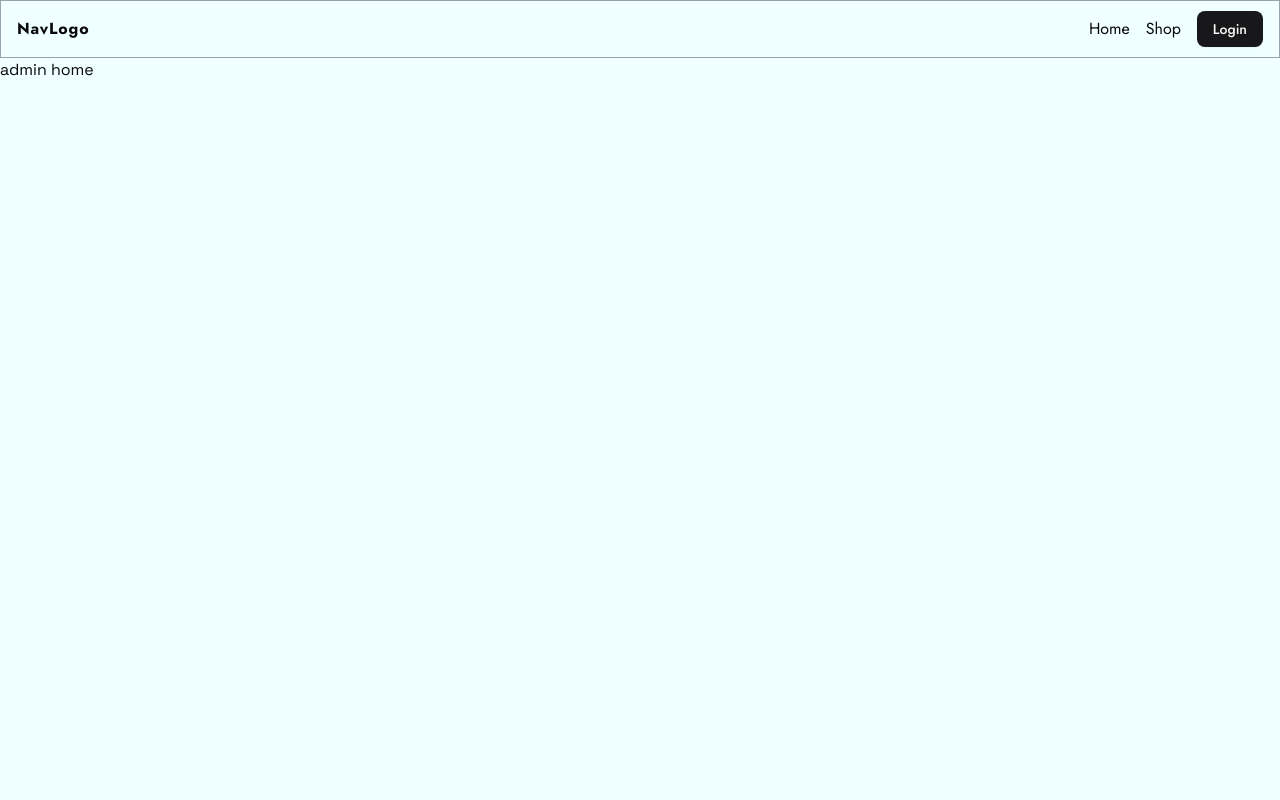
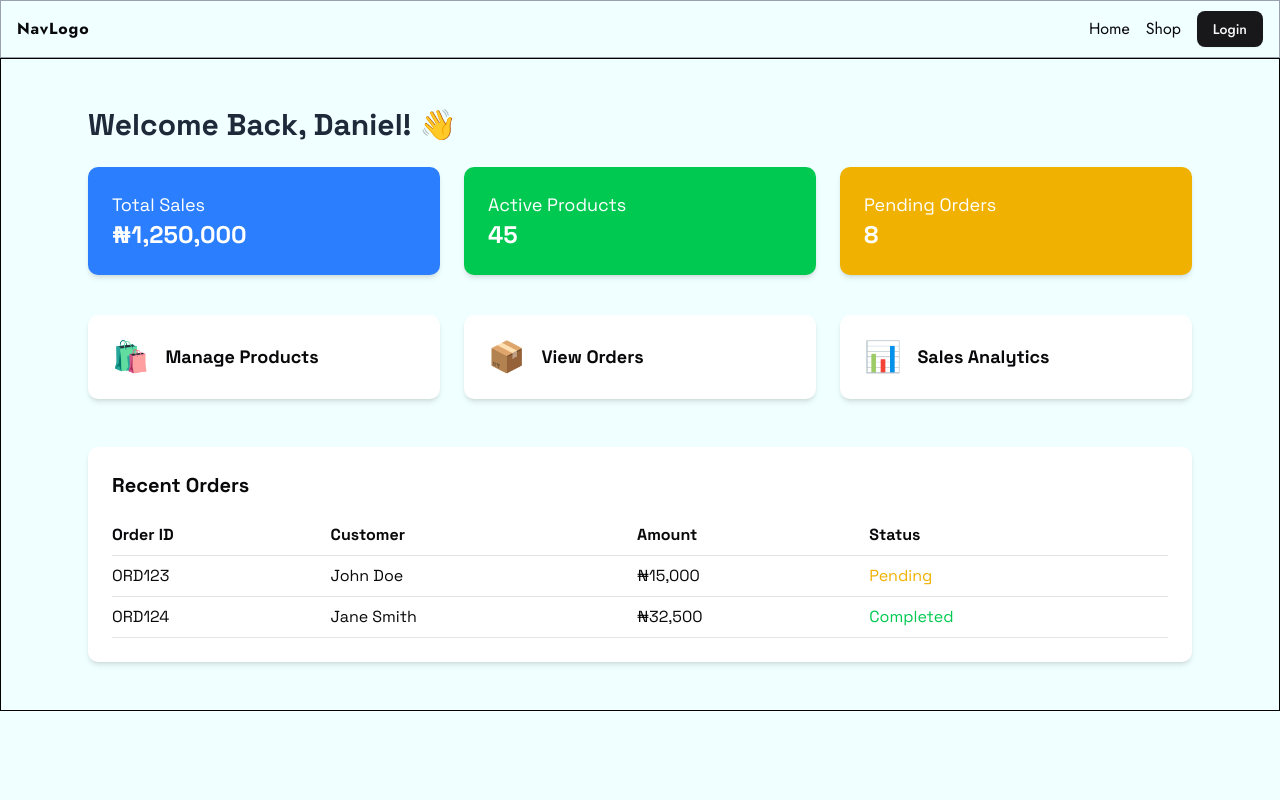
Before and after one commit to JoshuaOloton/e-commerce, a Next.js app: page /home in a window 1280 px wide. Shown: the top 800 px of the page. Built offline with nearby package versions, Linux system fonts and the light colour scheme; no server answers; a web font is replaced by a local one.

Commit message:
feat: add make offer and admin home page

```diff
--- a/app/(admin)/home/page.tsx
+++ b/app/(admin)/home/page.tsx
@@ -1,5 +1,6 @@
 "use client";
 
+import Link from "next/link";
 import { useSession } from "next-auth/react";
 
 const page = () => {
@@ -8,7 +9,80 @@ const page = () => {
   console.log(status);
 
   return (
-    <div>admin home</div>
+    <div className="border border-black">
+      {/* Main Content */}
+      {/* Main Content */}
+      <div className="max-w-6xl mx-auto py-12 px-6">
+        <h2 className="text-3xl font-semibold text-gray-800 mb-6">
+          Welcome Back, Daniel! 👋
+        </h2>
+
+        {/* Key Metrics */}
+        <div className="grid md:grid-cols-3 gap-6">
+          {[
+            { label: "Total Sales", count: "₦1,250,000", color: "bg-blue-500" },
+            { label: "Active Products", count: "45", color: "bg-green-500" },
+            { label: "Pending Orders", count: "8", color: "bg-yellow-500" },
+          ].map((stat, index) => (
+            <div
+              key={index}
+              className={`p-6 rounded-lg text-white shadow-md ${stat.color}`}
+            >
+              <h3 className="text-lg">{stat.label}</h3>
+              <p className="text-2xl font-bold">{stat.count}</p>
+            </div>
+          ))}
+        </div>
+
+        {/* Quick Actions */}
+        <div className="mt-10 grid md:grid-cols-3 gap-6">
+          {[
+            { text: "Manage Products", link: "/products", icon: "🛍️" },
+            { text: "View Orders", link: "/seller/orders", icon: "📦" },
+            { text: "Sales Analytics", link: "/seller/analytics", icon: "📊" },
+          ].map((action, index) => (
+            <Link
+              key={index}
+              href={action.link}
+              className="bg-white p-6 rounded-lg shadow-md flex items-center gap-4 hover:shadow-lg transition"
+            >
+              <span className="text-3xl">{action.icon}</span>
+              <p className="text-lg font-semibold">{action.text}</p>
+            </Link>
+          ))}
+        </div>
+
+        {/* Recent Orders */}
+        <div className="mt-12 bg-white p-6 rounded-lg shadow-md">
+          <h3 className="text-xl font-semibold mb-4">Recent Orders</h3>
+          <table className="w-full border-collapse">
+            <thead>
+              <tr className="border-b">
+                <th className="py-2 text-left">Order ID</th>
+                <th className="py-2 text-left">Customer</th>
+                <th className="py-2 text-left">Amount</th>
+                <th className="py-2 text-left">Status</th>
+              </tr>
+            </thead>
+            <tbody>
+              {[
+                { id: "ORD123", customer: "John Doe", amount: "₦15,000", status: "Pending" },
+                { id: "ORD124", customer: "Jane Smith", amount: "₦32,500", status: "Completed" },
+              ].map((order, index) => (
+                <tr key={index} className="border-b">
+                  <td className="py-2">{order.id}</td>
+                  <td className="py-2">{order.customer}</td>
+                  <td className="py-2">{order.amount}</td>
+                  <td className={`py-2 ${order.status === "Pending" ? "text-yellow-500" : "text-green-500"}`}>
+                    {order.status}
+                  </td>
+                </tr>
+              ))}
+            </tbody>
+          </table>
+        </div>
+      </div>
+    </div>
   )
 }
 
--- a/app/products/[id]/page.tsx
+++ b/app/products/[id]/page.tsx
@@ -24,6 +24,8 @@ const page = () => {
   const [product, setProduct] = useState<ProductSchema | null>(null);
   const [loading, setLoading] = useState<boolean>(true);
   const [placeOffer, setPlaceOffer] = useState<boolean>(false);
+  const [hasMadeOffer, setHasMadeOffer] = useState<boolean>(false);
+  const [offerPrice, setOfferPrice] = useState<number>(0);
 
   const {
     register,
@@ -37,7 +39,6 @@ const page = () => {
     formData
   ) => {
     try {
-
       const response = await axios.post(`/api/offers`, {
         ...formData,
         productId: id,
@@ -55,13 +56,23 @@ const page = () => {
   };
 
   useEffect(() => {
-    const fetchProduct = async () => {
+    const fetchProductandOffer = async () => {
+      if (!session) return;
+
       try {
-        const response = await axios.get(`/api/products/${id}`);
-        console.log(response);
+        console.log("session, ", session);
+        const [productRes, offersRes] = await Promise.all([
+          axios.get(`/api/products/${id}`),
+          axios.get(
+            `/api/offers?productId=${id}&buyerId=${session?.user?._id}`
+          ),
+        ]);
 
-        const { data } = response;
-        setProduct(data);
+        setProduct(productRes.data);
+        if (offersRes.data.length > 0) {
+          setHasMadeOffer(true);
+          setOfferPrice(offersRes.data[0].price);
+        }
       } catch (error: any) {
         console.log(error);
         toast.error(error.response?.data);
@@ -70,8 +81,8 @@ const page = () => {
       }
     };
 
-    fetchProduct();
-  }, []);
+    fetchProductandOffer();
+  }, [id, session?.user?._id]);
 
   if (loading)
     return (
@@ -81,11 +92,11 @@ const page = () => {
             <div className="animate-pulse bg-gray-300 w-full h-96 rounded"></div>
           </div>
           <div className="my-8 flex-1/2">
+            <div className="animate-pulse bg-gray-300 w-3/4 h-6 mb-2 rounded"></div>
             <div className="animate-pulse bg-gray-300 w-1/2 h-6 mb-2 rounded"></div>
-            <div className="animate-pulse bg-gray-300 w-1/4 h-6 mb-2 rounded"></div>
-            <div className="animate-pulse bg-gray-300 w-1/2 h-6 mb-2 rounded"></div>
-            <div className="animate-pulse bg-gray-300 w-1/2 h-6 mb-2 rounded"></div>
-            <div className="animate-pulse bg-gray-300 w-1/2 h-6 mb-2 rounded"></div>
+            <div className="animate-pulse bg-gray-300 w-3/4 h-6 mb-2 rounded"></div>
+            <div className="animate-pulse bg-gray-300 w-3/4 h-6 mb-2 rounded"></div>
+            <div className="animate-pulse bg-gray-300 w-3/4 h-6 mb-2 rounded"></div>
           </div>
         </div>
       </div>
@@ -114,7 +125,17 @@ const page = () => {
           <div className="mt-4">
             <h5 className="font-bold">Description</h5>
             <p>{product.desc}</p>
-            {placeOffer ? (
+            { session?.user.role === 'user' ? (hasMadeOffer ? (
+              <div>
+                <p className="text-sm text-gray-500 mt-4">
+                  You have already made an offer for this product.
+                </p>
+                <p className="text-lg font-semibold text-gray-800">
+                  Your Offer Price:{" "}
+                  <span className="text-green-600">N{offerPrice}</span>
+                </p>
+              </div>
+            ) : placeOffer ? (
               <div className="mt-4">
                 <form method="post" onSubmit={handleSubmit(onSubmit)}>
                   <label>
@@ -144,6 +165,8 @@ const page = () => {
               >
                 Make Offer
               </Button>
+            )) : (
+              <Button className="mt-4 cursor-pointer">View Offers on Product</Button>
             )}
           </div>
         </div>
```
